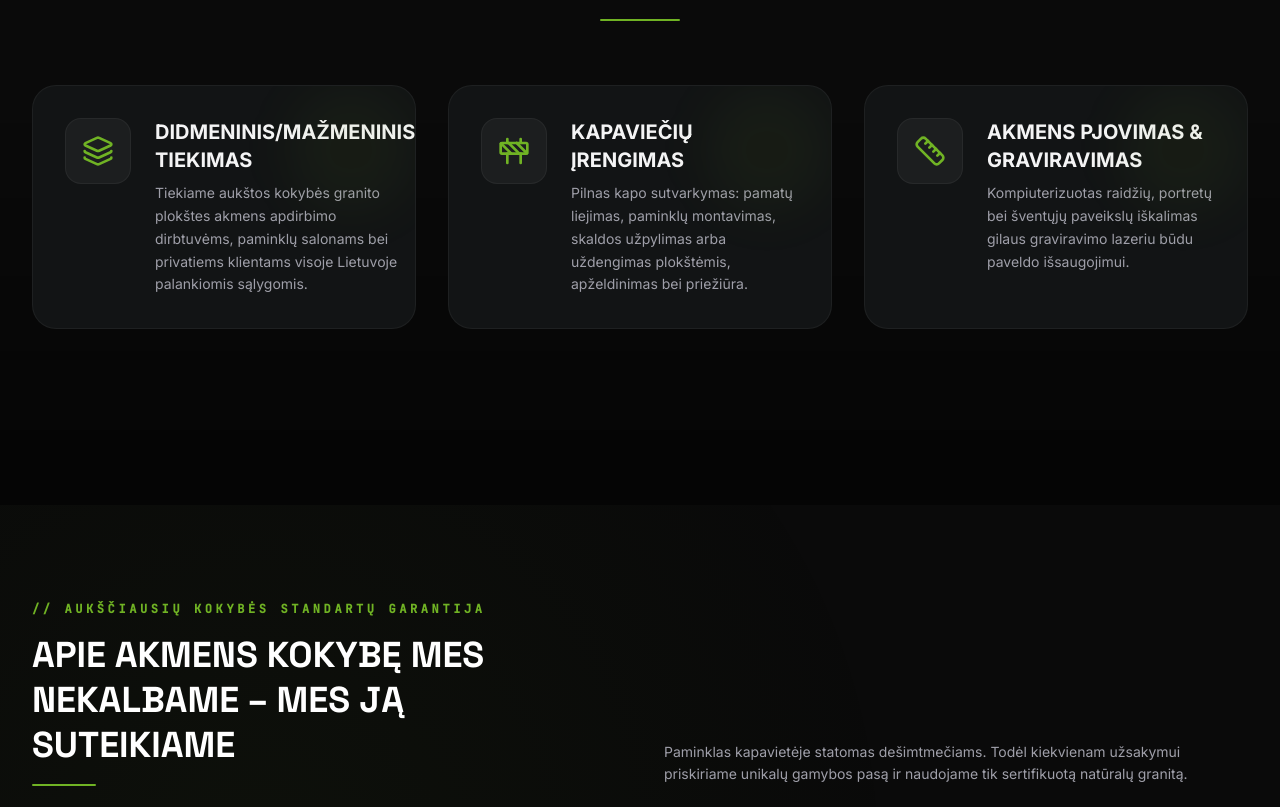
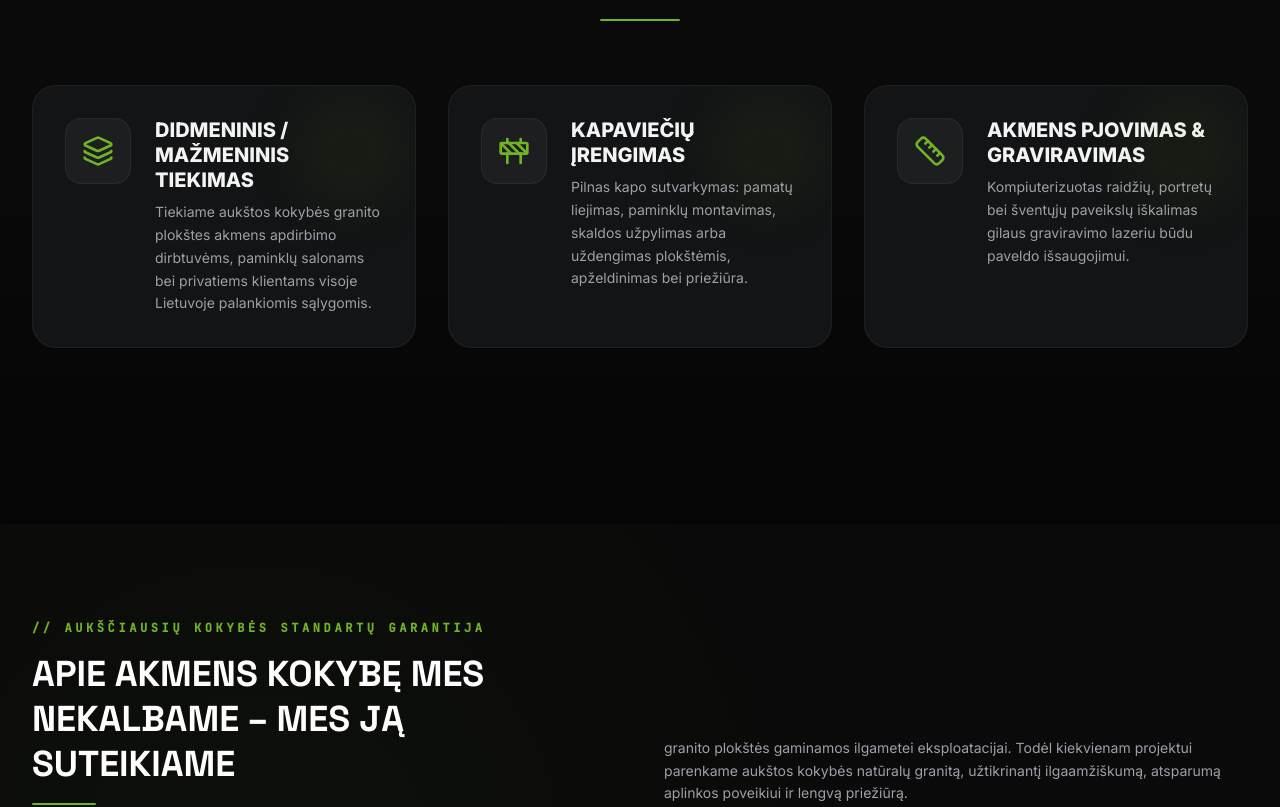
Before and after one commit to kbabic1119/stounas, a React (Vite) app: page / in a window 1280 px wide. Shown: the part 1782-2589 px from the top of the page. Built offline with nearby package versions, Linux system fonts and the light colour scheme; a web font is replaced by a local one.

Commit message:
Balance services title text and update quality page sub text copy

```diff
--- a/src/components/Services.tsx
+++ b/src/components/Services.tsx
@@ -47,7 +47,7 @@ export default function Services({ currentLang, hideDetailedList = false }: Serv
                   {s.icon}
                 </div>
                 <div className="space-y-2">
-                  <h3 className="text-xl font-bold font-sans text-zinc-100 group-hover:text-brand-primary transition-colors uppercase">
+                  <h3 className="text-lg xl:text-xl font-black font-sans text-zinc-100 group-hover:text-brand-primary transition-colors uppercase leading-tight">
                     {s.title}
                   </h3>
                   <p className="text-zinc-400 text-sm leading-relaxed">
--- a/src/data/translations.ts
+++ b/src/data/translations.ts
@@ -241,7 +241,7 @@ export const servicesTranslations = {
     headline: 'PASLAUGOS IR DARBŲ EIGA',
     title: 'Profesionalūs kapaviečių sprendimai nuo A iki Z',
     detailed_title: 'MŪSŲ TEIKIAMOS PASLAUGOS',
-    serv1_title: 'Didmeninis/Mažmeninis Tiekimas',
+    serv1_title: 'Didmeninis / Mažmeninis Tiekimas',
     serv1_desc: 'Tiekiame aukštos kokybės granito plokštes akmens apdirbimo dirbtuvėms, paminklų salonams bei privatiems klientams visoje Lietuvoje palankiomis sąlygomis.',
     serv2_title: 'Kapaviečių įrengimas',
     serv2_desc: 'Pilnas kapo sutvarkymas: pamatų liejimas, paminklų montavimas, skaldos užpylimas arba uždengimas plokštėmis, apželdinimas bei priežiūra.',
@@ -309,7 +309,7 @@ export const qualityTranslations = {
   LT: {
     headline: 'AUKŠČIAUSIŲ KOKYBĖS STANDARTŲ GARANTIJA',
     title: 'Apie akmens kokybę mes nekalbame – mes ją suteikiame',
-    sub: 'Paminklas kapavietėje statomas dešimtmečiams. Todėl kiekvienam užsakymui priskiriame unikalų gamybos pasą ir naudojame tik sertifikuotą natūralų granitą.',
+    sub: 'granito plokštės gaminamos ilgametei eksploatacijai. Todėl kiekvienam projektui parenkame aukštos kokybės natūralų granitą, užtikrinantį ilgaamžiškumą, atsparumą aplinkos poveikiui ir lengvą priežiūrą.',
     cert1_title: 'AUKŠTA KOKYBĖ',
     cert1_desc: 'Naudojame kruopščiai atrinktą natūralų Indišką granitą, pasižymintį ilgaamžiškumu ir atsparumu aplinkos poveikiui.',
     cert2_title: 'Maksimalus atsparumas atšilimui',
@@ -340,7 +340,7 @@ export const qualityTranslations = {
   EN: {
     headline: 'SUPREME QUALITY STANDARDS WARRANTY',
     title: 'We Do Not Just Talk Quality – We Provide It',
-    sub: 'Cemetery monuments are built to last generations. Therefore we assign a unique manufacturing passport and use only certified, pure natural granite.',
+    sub: 'Granite slabs are made for long-term operation. Therefore, we select high-quality natural granite for each project, ensuring durability, resistance to environmental impact, and easy maintenance.',
     cert1_title: 'PREMIUM QUALITY',
     cert1_desc: 'We use carefully selected natural Indian granite, characterized by durability and resistance to environmental impact.',
     cert2_title: 'Ultimate Frost Protection',
@@ -371,7 +371,7 @@ export const qualityTranslations = {
   RU: {
     headline: 'ГАРАНТИЯ ВЫСШИХ СТАНДАНТОВ КАЧЕСТВА',
     title: 'О качестве камня мы не говорим – мы его предоставляем',
-    sub: 'Памятник на могиле устанавливается на десятилетия. Поэтому на каждое изделие мы предоставляем паспорт качества и используем только сертифицированный натуральный гранит.',
+    sub: 'Гранитные плиты производятся для долговечной эксплуатации. Поэтому для каждого проекта мы подбираем высококачественный натуральный гранит, обеспечивающий долговечность, устойчивость к воздействию окружающей среды и простоту ухода.',
     cert1_title: 'ВЫСОКОЕ КАЧЕСТВО',
     cert1_desc: 'Мы используем тщательно отобранный натуральный индийский гранит, отличающийся долговечностью и устойчивостью к воздействию окружающей среды.',
     cert2_title: 'Сверхвысокая морозостойкость',
```
